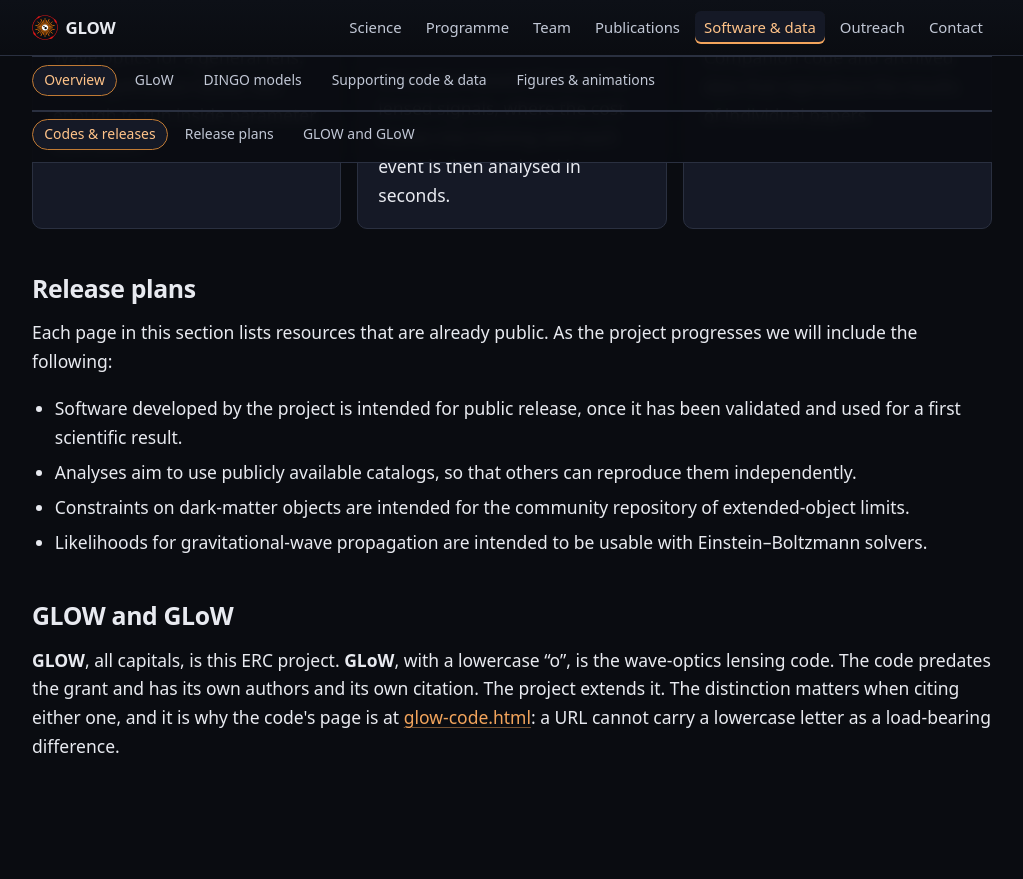
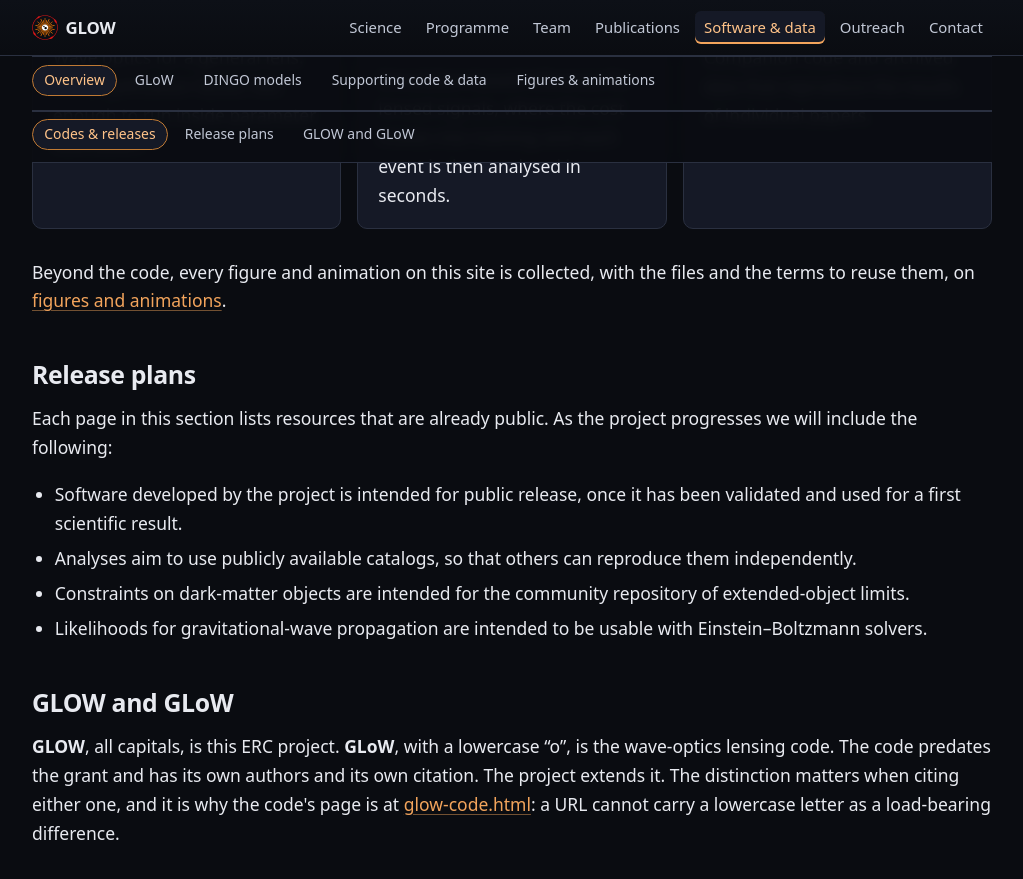
Before and after one commit to glow-astro/website, a Jekyll site: the page built from software.html, in a window 1280 px wide and 900 px high, scrolled down 662 px. Shown: the top 879 px of the window, without its empty margins (128-1151 px from the left). Built offline with Jekyll 4.4.1, drawn with Linux system fonts in a browser that asks for light colours.

Commit message:
Guard two Liquid lookups that broke only on the live site
GitHub Pages runs a different Jekyll from the local build, and the two disagree
about `where` with a nil value: locally it matches nothing, there it returns the
whole list, so `| first` hands back the first entry.

The supporting-code card therefore showed GLoW's name and subtitle, and the ERC
grant group on the outreach page was headed with the GW231123 paper's title.
Both looked correct in every local build, which is why they survived several
passes. Guarded with an explicit `if`, and the trap is now written into section
3 of the conventions, along with the lesson that a local render is not proof.

Also, the software overview links the figure kit in a sentence after the three
cards, which is what the section wanted rather than a fourth card.

Co-Authored-By: Claude Opus 5 <noreply@anthropic.com>
Claude-Session: https://claude.ai/code/session_01L7GT62S61eYxRuSFTmWGfu

```diff
--- a/software.html
+++ b/software.html
@@ -60,7 +60,17 @@ sections:
   <div class="grid grid-3">
     {%- for s in site.data.software.section %}
     {%- if s.map == false %}{% continue %}{% endif %}
+    {%- comment -%}
+      The `if s.tool` guard is load-bearing. `where: "id", nil` is not portable:
+      the local Jekyll returns nothing, GitHub Pages' Jekyll returns the whole
+      list, so `| first` handed the supporting-code card GLoW's name and
+      subtitle on the live site while the local build looked correct. Never pass
+      a possibly-nil value to `where`.
+    {%- endcomment -%}
+    {%- assign tool = nil -%}
+    {%- if s.tool -%}
     {%- assign tool = site.data.software.tools | where: "id", s.tool | first -%}
+    {%- endif -%}
     <a class="card card-link" href="{{ s.page | relative_url }}">
       <p class="card-title">{{ tool.name | default: s.short }}</p>
       {%- if tool %}
@@ -72,6 +82,11 @@ sections:
     </a>
     {%- endfor %}
   </div>
+  <p>
+    Beyond the code, every figure and animation on this site is collected, with
+    the files and the terms to reuse them, on
+    <a href="{{ '/figures.html' | relative_url }}">figures and animations</a>.
+  </p>
 </section>
 
 <section class="section" id="policy" aria-labelledby="policy-heading">
```
Also changed, not shown: docs/SITE_CONVENTIONS.md (+10 -0 lines), outreach.html (+9 -0 lines).
